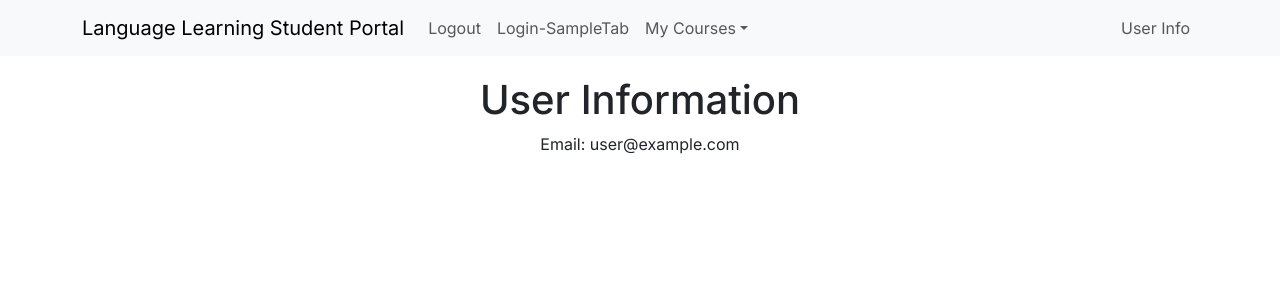
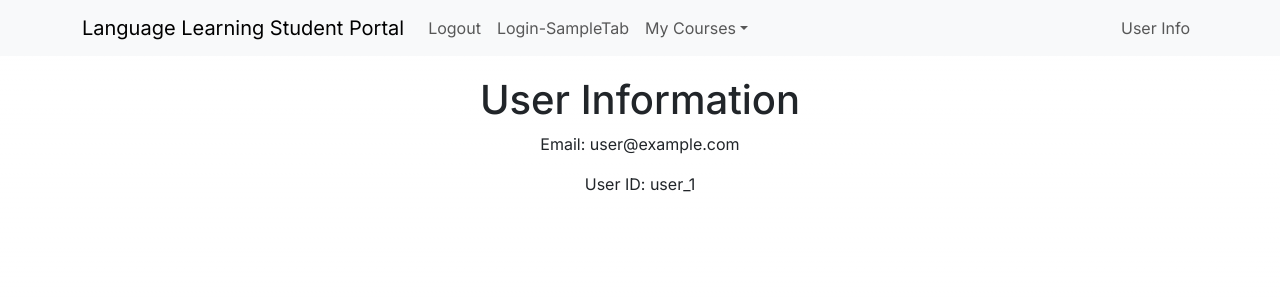
Before and after one commit to chengkuanz/studentportal, a Next.js app: page /user in a window 1280 px wide. Shown: the top 300 px of the page. Built offline with nearby package versions, Linux system fonts and the light colour scheme; no server answers; sample sign-in values are in the browser's storage.

Commit message:
display user id

```diff
--- a/app/user/page.tsx
+++ b/app/user/page.tsx
@@ -4,11 +4,11 @@ import { useAuth } from '../../context/AuthContext';
 
 const User = () => {
     const { user } = useAuth();
-    const [userData, setUserData] = useState({ email: '' });
+    const [userData, setUserData] = useState({ email: '', uid: '' });
 
     useEffect(() => {
         if (user) {
-            setUserData({ email: user.email });
+            setUserData({ email: user.email, uid: user.uid });
         }
     }, [user]);
 
@@ -27,6 +27,7 @@ const User = () => {
         >
             <h1>User Information</h1>
             <p>Email: {userData.email}</p>
+            <p>User ID: {userData.uid}</p>
         </div>
     );
 }
```
